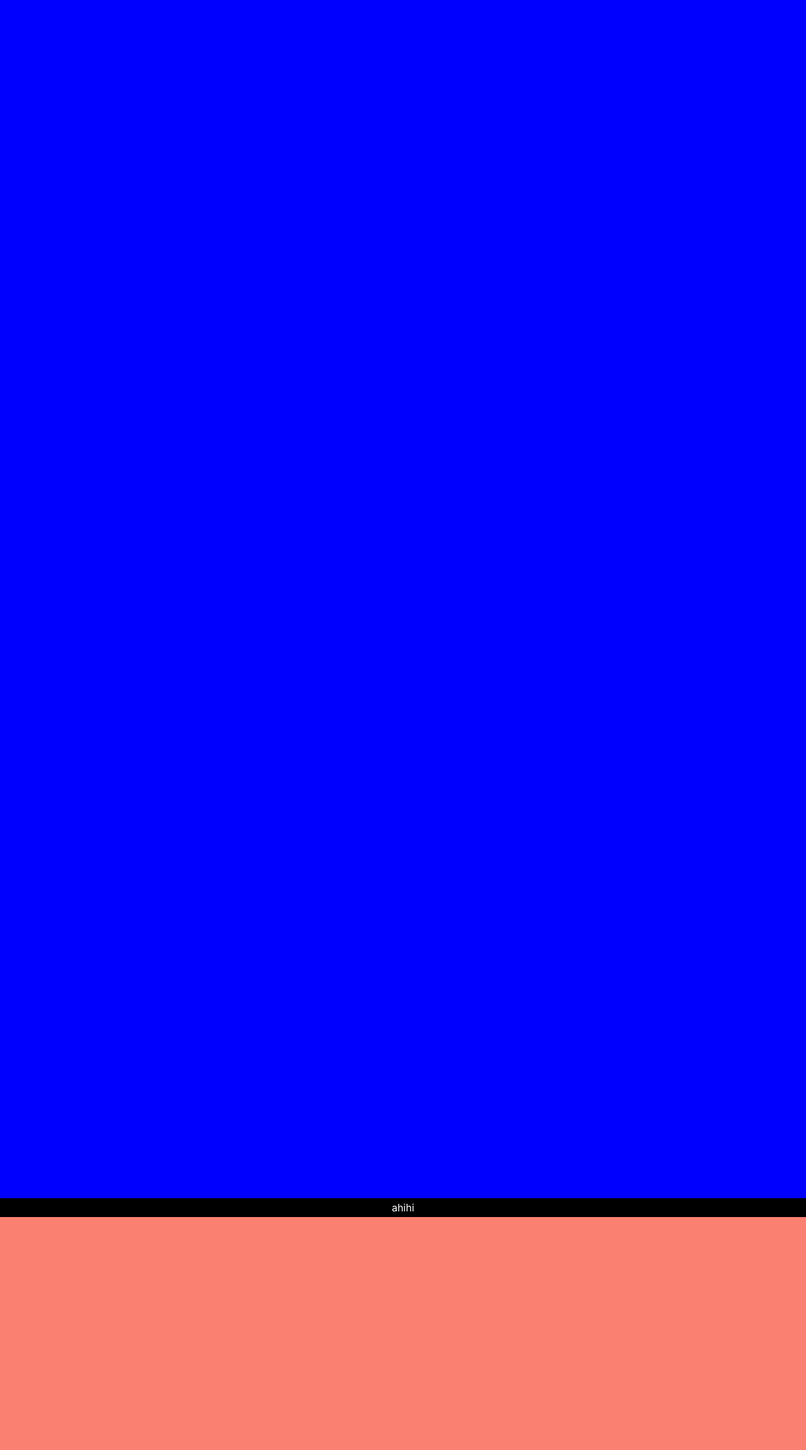
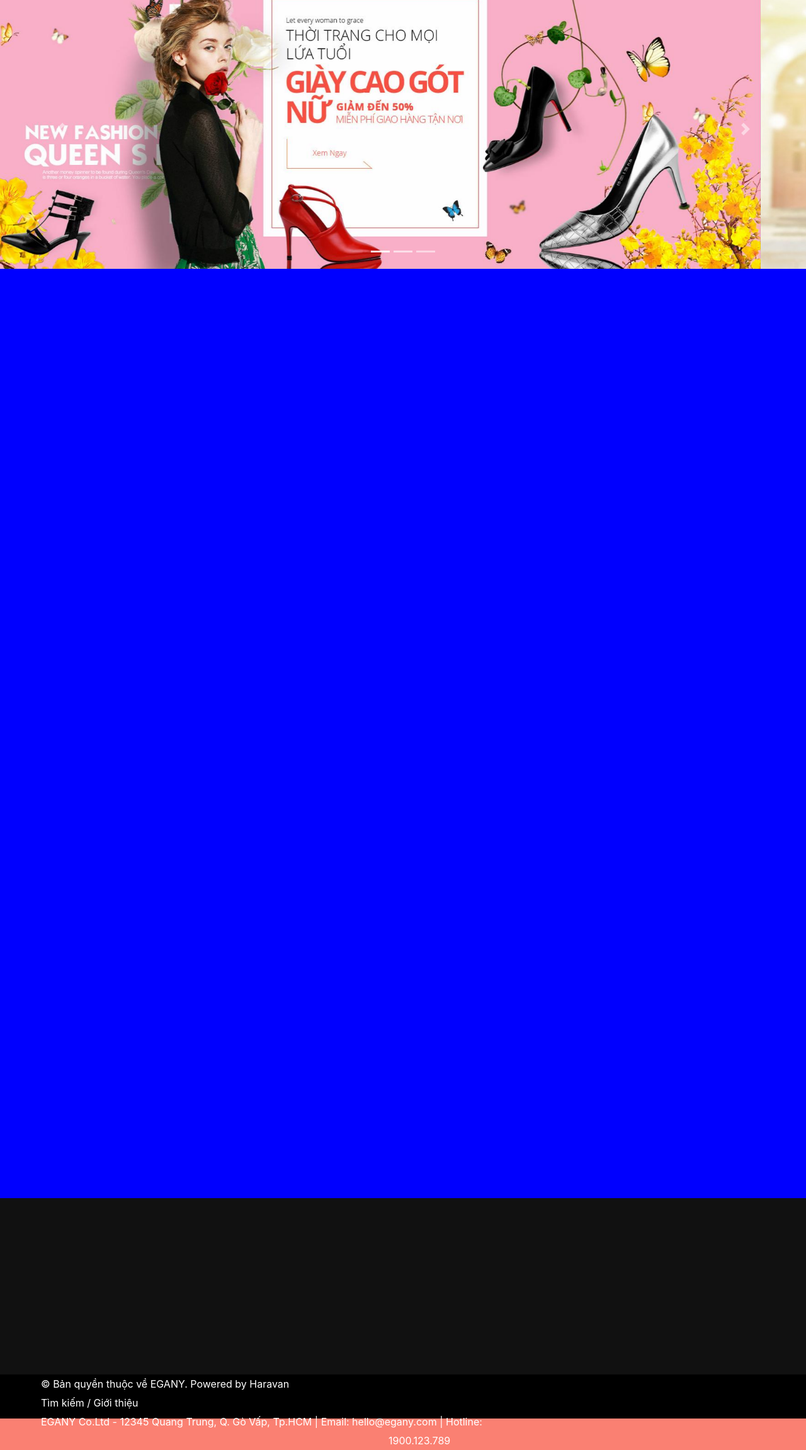
Before and after one commit to PhuongHue/web_shoes, a plain HTML site: page index.html in a window 1280 px wide. Shown: the part 137-2440 px from the top of the page at 63% size. Before the commit the page ends 2070 px from the top, so only its background shows below. Drawn offline with nearby package versions, Linux system fonts and the light colour scheme.

Commit message:
boostrap

```diff
--- a/index.html
+++ b/index.html
@@ -57,17 +57,16 @@
         </div>
     </div>
 
-
     <div id=container>
-        <div class="nav_menu">
+        <div class="list-menu">
             <ul>
                 <div class="icon">
-                    <li><img src="images/logo.png" /></li>
+                    <li><img class="logo" src="images/logo.png" /></li>
                 </div>
                 <div class="icon">
                     <li>
                         <a href="#"> SẢN PHẨM
-                        <img class="icon_1" src="images/down.png"> </a>
+                            <img class="icon_1" src="images/down.png"> </a>
                         <ul class="sub-menu">
                             <li><a href="#">Lọc sản phẩm</a></li>
                             <li><a href="#">Sản phẩm nhiều phiên bản</a></li>
@@ -117,10 +116,58 @@
             </ul>
         </div>
 
+        <div id=slide>
+            <div id="carouselExampleIndicators" class="carousel slide" data-ride="carousel">
+                <ol class="carousel-indicators">
+                    <li data-target="#carouselExampleIndicators" data-slide-to="0" class="active"></li>
+                    <li data-target="#carouselExampleIndicators" data-slide-to="1"></li>
+                    <li data-target="#carouselExampleIndicators" data-slide-to="2"></li>
+                </ol>
+                <div class="carousel-inner">
+                    <div class="carousel-item active">
+                        <img src="images/slideshow_1.jpg" class="d-block w-100" alt="">
+                    </div>
+                    <div class="carousel-item">
+                        <img src="images/slideshow_2.jpg" class="d-block w-100" alt="">
+                    </div>
+                    <div class="carousel-item">
+                        <img src="images/slideshow_3.jpg" class="d-block w-100" alt="">
+                    </div>
+                </div>
+                <a class="carousel-control-prev" href="#carouselExampleIndicators" role="button" data-slide="prev">
+                    <span class="carousel-control-prev-icon" aria-hidden="true"></span>
+                    <span class="sr-only">Previous</span>
+                </a>
+                <a class="carousel-control-next" href="#carouselExampleIndicators" role="button" data-slide="next">
+                    <span class="carousel-control-next-icon" aria-hidden="true"></span>
+                    <span class="sr-only">Next</span>
+                </a>
+            </div>
+        </div>
 
     </div>
 
-    <div id=footer>ahihi</div>
+
+
+
+
+    <div id=footer>
+        <div class="footer-up">
+
+        </div>
+
+        <div class="footer-down">
+            <div class="footer-left">
+                <a href="#">© Bản quyền thuộc về EGANY. Powered by Haravan</a>
+                </br> <a href="#">Tìm kiếm / Giới thiệu</a>
+            </div>
+            <div class="footer-left">
+                <a href="#">EGANY Co.Ltd - 12345 Quang Trung, Q. Gò Vấp, Tp.HCM | Email: hello@egany.com | Hotline: </a>
+                </br><a style="padding-left: 552px" href="#">1900.123.789</a>
+            </div>
+        </div>
+
+    </div>
 </body>
 
 </html>
--- a/style.css
+++ b/style.css
@@ -94,11 +94,9 @@ body {
     width: 100%;
     height: 2000px;
     background: blue;
-
-
 }
 
-#container .nav_menu {
+#container .list-menu {
     padding: 1px;
     height: 80px;
     background: white;
@@ -112,8 +110,11 @@ body {
 
 }
 
+.icon .logo {
+    margin: 0 70px;
+}
 
-.icon{
+.icon {
     background: white;
 }
 
@@ -144,7 +145,7 @@ body {
 
 
 
-.icon li:hover>.sub-menu{
+.icon li:hover>.sub-menu {
     display: block;
     padding: 5px;
     color: blueviolet;
@@ -156,33 +157,49 @@ body {
     top: 0;
     left: 100%;
     width: 200px;
-    background-color:white;
-font-family: 'Courier New', Courier, monospace;
+    background-color: white;
+    font-family: 'Courier New', Courier, monospace;
 
 }
 
-/* .icon li:hover>.sub-menu {
-    color: red;
-    cursor: pointer;
-    display: block;
-} */
 
-.icon>li>.sub-menu{
-    top:50px;
+.icon>li>.sub-menu {
+    top: 50px;
     left: 0px;
 }
 
+#slide{
+    height: 150px;
 
-/* .sub-menu>li>a:hover{
-    cursor: pointer;
-    color: rebeccapurple;
-} */
+    background: #66FF66;
+}
+
 #footer {
     background: black;
-    text-align: center;
+    height: 350px;
+    color: white;
+    line-height: 30px;
 
-    height: 30px;
+}
+#footer .footer-up{
+    height: 280px;
+    background: #111111;
+    width: auto;
+}
+#footer .footer-down{
+    height: 70px;
+    width: auto;
+}
+#footer .footer-left {
+    float: left;
+
+}
+
+
+#footer a {
+    text-decoration: none;
+    clear: left;
     color: white;
-    clear: left;
-    line-height: 30px;
+    margin: 65px;
+
 }
```
